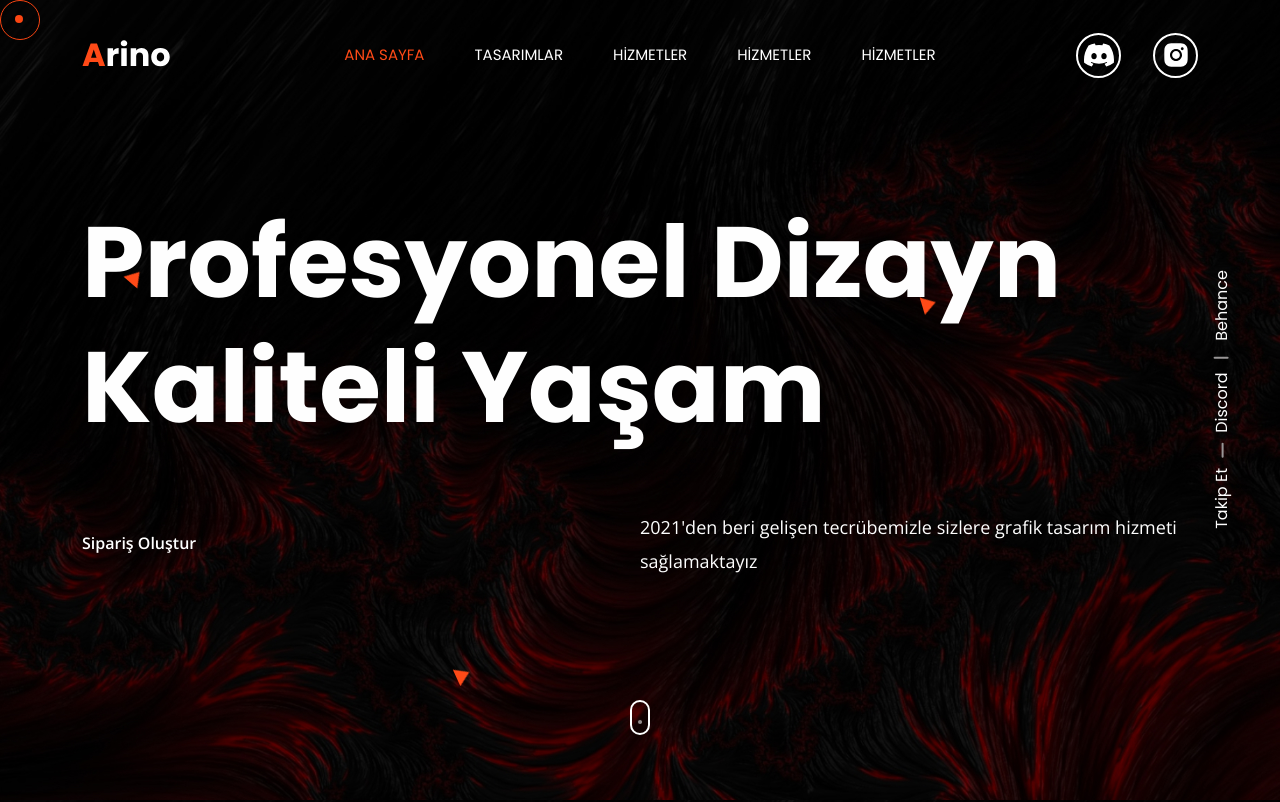
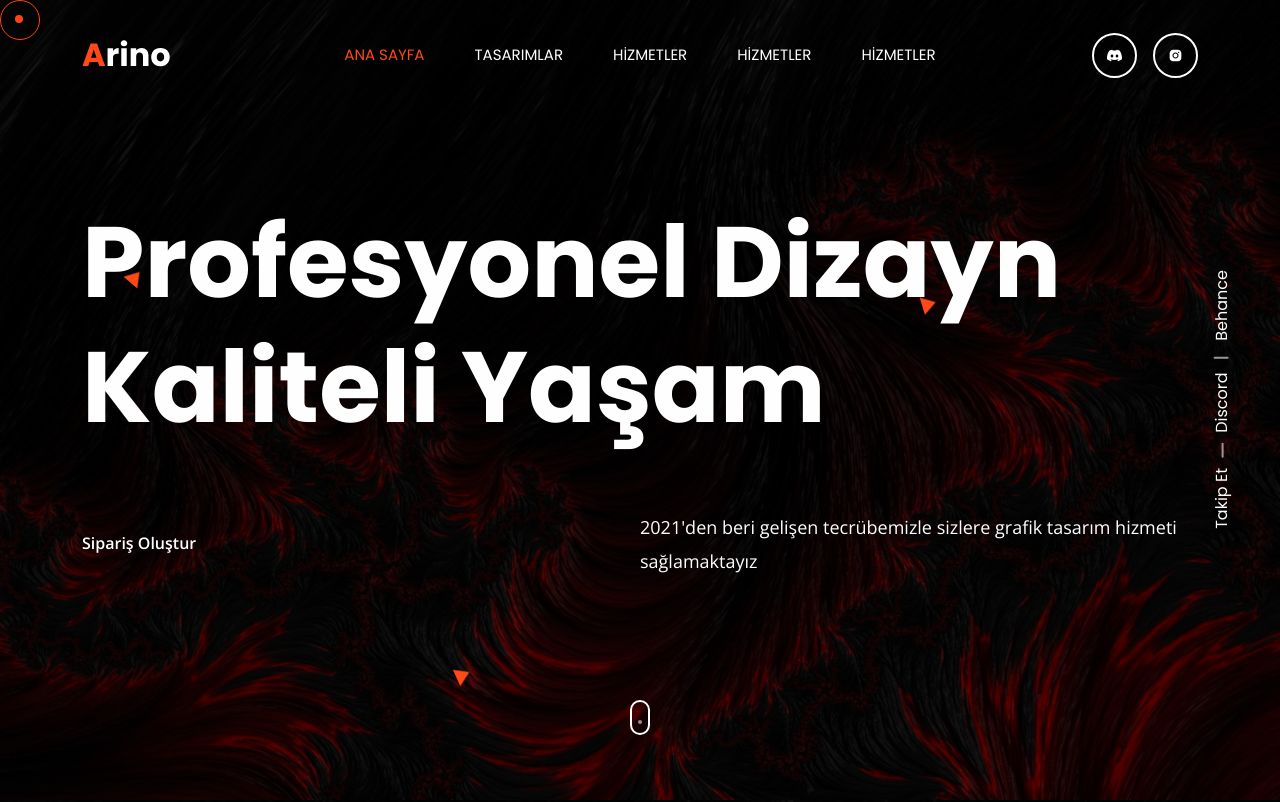
Before and after one commit to risuscreative/alphawebsite, a React (Create React App) app: page / in a window 1280 px wide. Shown: the top 802 px of the page. Built offline with nearby package versions, Linux system fonts and the light colour scheme; some icons are missing.

Commit message:
Update index.jsx

```diff
--- a/src/components/Header/index.jsx
+++ b/src/components/Header/index.jsx
@@ -92,15 +92,15 @@ export default function Header({ variant }) {
                   </span>
                 </Div>
               </Div>
-              <Div className="cs-main_header_right" style={{gap: "2rem"}}>
+              <Div className="cs-main_header_right" style={{gap: "1rem"}}>
                 <a target="_blank" href="https://discord.gg/7Q7EbNKHha">
                   <Div className="alpha-btn">
-                    <svg stroke="#FFFFFF" fill="#FFFFFF" stroke-width="0" viewBox="0 0 16 16" height="30px" width="30px" xmlns="http://www.w3.org/2000/svg"><path d="M13.545 2.907a13.227 13.227 0 0 0-3.257-1.011.05.05 0 0 0-.052.025c-.141.25-.297.577-.406.833a12.19 12.19 0 0 0-3.658 0 8.258 8.258 0 0 0-.412-.833.051.051 0 0 0-.052-.025c-1.125.194-2.22.534-3.257 1.011a.041.041 0 0 0-.021.018C.356 6.024-.213 9.047.066 12.032c.001.014.01.028.021.037a13.276 13.276 0 0 0 3.995 2.02.05.05 0 0 0 .056-.019c.308-.42.582-.863.818-1.329a.05.05 0 0 0-.01-.059.051.051 0 0 0-.018-.011 8.875 8.875 0 0 1-1.248-.595.05.05 0 0 1-.02-.066.051.051 0 0 1 .015-.019c.084-.063.168-.129.248-.195a.05.05 0 0 1 .051-.007c2.619 1.196 5.454 1.196 8.041 0a.052.052 0 0 1 .053.007c.08.066.164.132.248.195a.051.051 0 0 1-.004.085 8.254 8.254 0 0 1-1.249.594.05.05 0 0 0-.03.03.052.052 0 0 0 .003.041c.24.465.515.909.817 1.329a.05.05 0 0 0 .056.019 13.235 13.235 0 0 0 4.001-2.02.049.049 0 0 0 .021-.037c.334-3.451-.559-6.449-2.366-9.106a.034.034 0 0 0-.02-.019Zm-8.198 7.307c-.789 0-1.438-.724-1.438-1.612 0-.889.637-1.613 1.438-1.613.807 0 1.45.73 1.438 1.613 0 .888-.637 1.612-1.438 1.612Zm5.316 0c-.788 0-1.438-.724-1.438-1.612 0-.889.637-1.613 1.438-1.613.807 0 1.451.73 1.438 1.613 0 .888-.631 1.612-1.438 1.612Z"></path></svg>
+                    <svg stroke="#FFFFFF" fill="#FFFFFF" stroke-width="0" viewBox="0 0 16 16" height="15px" width="15px" xmlns="http://www.w3.org/2000/svg"><path d="M13.545 2.907a13.227 13.227 0 0 0-3.257-1.011.05.05 0 0 0-.052.025c-.141.25-.297.577-.406.833a12.19 12.19 0 0 0-3.658 0 8.258 8.258 0 0 0-.412-.833.051.051 0 0 0-.052-.025c-1.125.194-2.22.534-3.257 1.011a.041.041 0 0 0-.021.018C.356 6.024-.213 9.047.066 12.032c.001.014.01.028.021.037a13.276 13.276 0 0 0 3.995 2.02.05.05 0 0 0 .056-.019c.308-.42.582-.863.818-1.329a.05.05 0 0 0-.01-.059.051.051 0 0 0-.018-.011 8.875 8.875 0 0 1-1.248-.595.05.05 0 0 1-.02-.066.051.051 0 0 1 .015-.019c.084-.063.168-.129.248-.195a.05.05 0 0 1 .051-.007c2.619 1.196 5.454 1.196 8.041 0a.052.052 0 0 1 .053.007c.08.066.164.132.248.195a.051.051 0 0 1-.004.085 8.254 8.254 0 0 1-1.249.594.05.05 0 0 0-.03.03.052.052 0 0 0 .003.041c.24.465.515.909.817 1.329a.05.05 0 0 0 .056.019 13.235 13.235 0 0 0 4.001-2.02.049.049 0 0 0 .021-.037c.334-3.451-.559-6.449-2.366-9.106a.034.034 0 0 0-.02-.019Zm-8.198 7.307c-.789 0-1.438-.724-1.438-1.612 0-.889.637-1.613 1.438-1.613.807 0 1.45.73 1.438 1.613 0 .888-.637 1.612-1.438 1.612Zm5.316 0c-.788 0-1.438-.724-1.438-1.612 0-.889.637-1.613 1.438-1.613.807 0 1.451.73 1.438 1.613 0 .888-.631 1.612-1.438 1.612Z"></path></svg>
                   </Div>
                 </a>
                 <a target="_blank" href="https://instagram.com/alphagraphicart">
                   <Div className="alpha-btn">
-                    <svg stroke="#FFFFFF" fill="#FFFFFF" stroke-width="0" viewBox="0 0 1024 1024" height="30px" width="30px" xmlns="http://www.w3.org/2000/svg"><path d="M512 378.7c-73.4 0-133.3 59.9-133.3 133.3S438.6 645.3 512 645.3 645.3 585.4 645.3 512 585.4 378.7 512 378.7zM911.8 512c0-55.2.5-109.9-2.6-165-3.1-64-17.7-120.8-64.5-167.6-46.9-46.9-103.6-61.4-167.6-64.5-55.2-3.1-109.9-2.6-165-2.6-55.2 0-109.9-.5-165 2.6-64 3.1-120.8 17.7-167.6 64.5C132.6 226.3 118.1 283 115 347c-3.1 55.2-2.6 109.9-2.6 165s-.5 109.9 2.6 165c3.1 64 17.7 120.8 64.5 167.6 46.9 46.9 103.6 61.4 167.6 64.5 55.2 3.1 109.9 2.6 165 2.6 55.2 0 109.9.5 165-2.6 64-3.1 120.8-17.7 167.6-64.5 46.9-46.9 61.4-103.6 64.5-167.6 3.2-55.1 2.6-109.8 2.6-165zM512 717.1c-113.5 0-205.1-91.6-205.1-205.1S398.5 306.9 512 306.9 717.1 398.5 717.1 512 625.5 717.1 512 717.1zm213.5-370.7c-26.5 0-47.9-21.4-47.9-47.9s21.4-47.9 47.9-47.9 47.9 21.4 47.9 47.9a47.84 47.84 0 0 1-47.9 47.9z"></path></svg>
+                    <svg stroke="#FFFFFF" fill="#FFFFFF" stroke-width="0" viewBox="0 0 1024 1024" height="15px" width="15px" xmlns="http://www.w3.org/2000/svg"><path d="M512 378.7c-73.4 0-133.3 59.9-133.3 133.3S438.6 645.3 512 645.3 645.3 585.4 645.3 512 585.4 378.7 512 378.7zM911.8 512c0-55.2.5-109.9-2.6-165-3.1-64-17.7-120.8-64.5-167.6-46.9-46.9-103.6-61.4-167.6-64.5-55.2-3.1-109.9-2.6-165-2.6-55.2 0-109.9-.5-165 2.6-64 3.1-120.8 17.7-167.6 64.5C132.6 226.3 118.1 283 115 347c-3.1 55.2-2.6 109.9-2.6 165s-.5 109.9 2.6 165c3.1 64 17.7 120.8 64.5 167.6 46.9 46.9 103.6 61.4 167.6 64.5 55.2 3.1 109.9 2.6 165 2.6 55.2 0 109.9.5 165-2.6 64-3.1 120.8-17.7 167.6-64.5 46.9-46.9 61.4-103.6 64.5-167.6 3.2-55.1 2.6-109.8 2.6-165zM512 717.1c-113.5 0-205.1-91.6-205.1-205.1S398.5 306.9 512 306.9 717.1 398.5 717.1 512 625.5 717.1 512 717.1zm213.5-370.7c-26.5 0-47.9-21.4-47.9-47.9s21.4-47.9 47.9-47.9 47.9 21.4 47.9 47.9a47.84 47.84 0 0 1-47.9 47.9z"></path></svg>
                   </Div>
                 </a>
               </Div>
```
